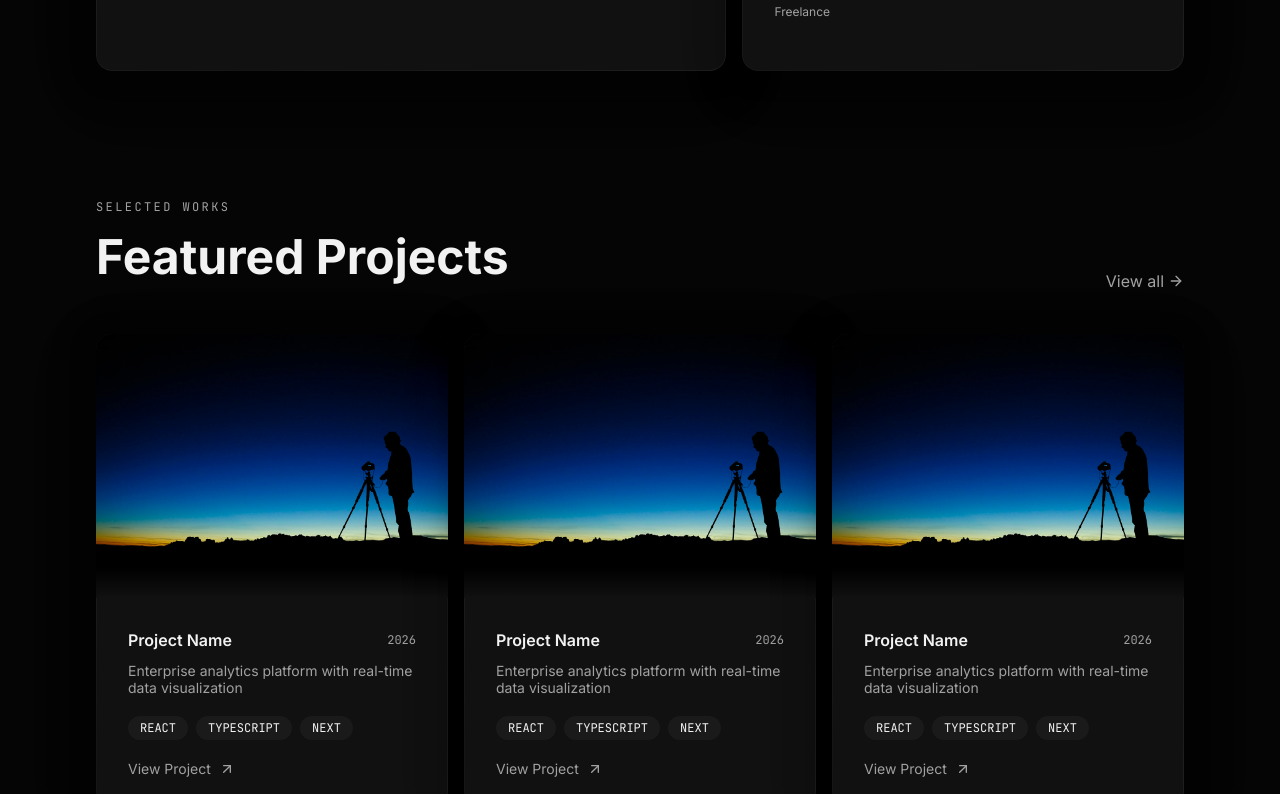
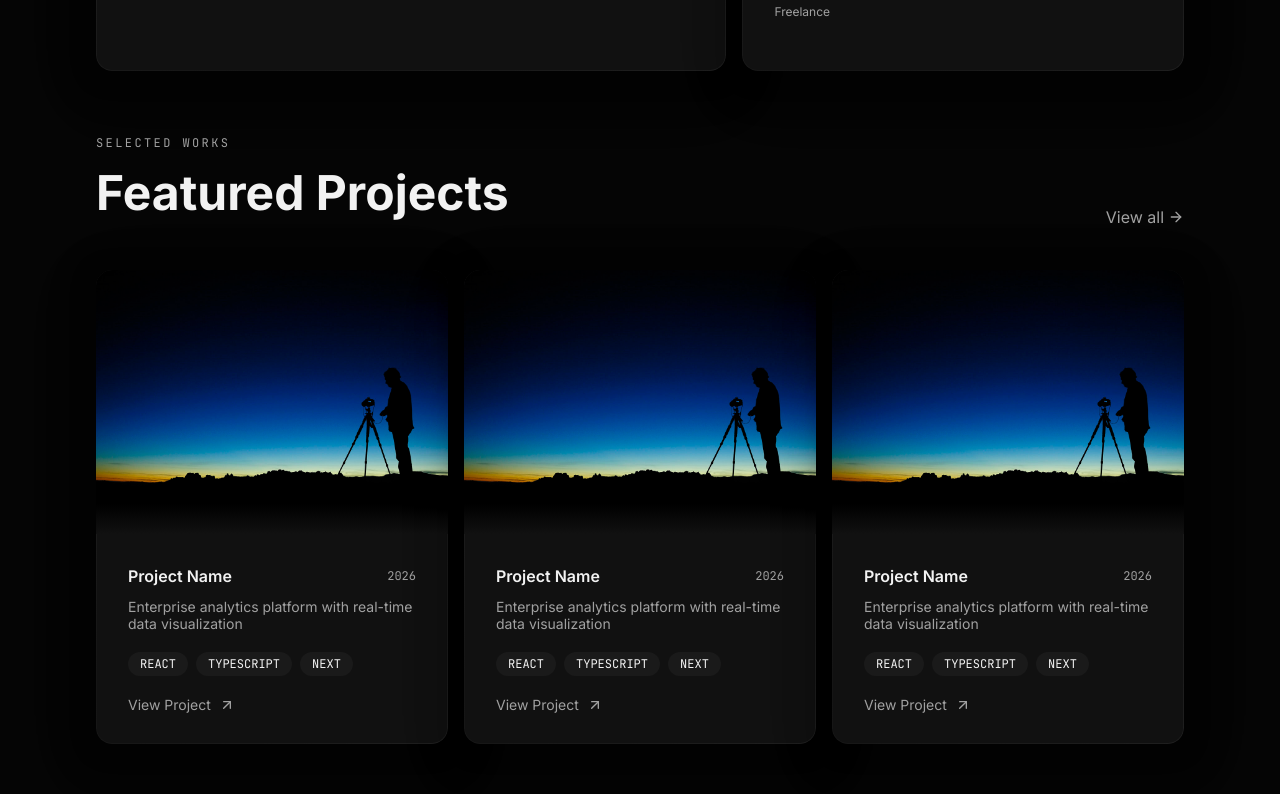
Before and after one commit to ivankalituk/business-card, a React (Vite) app: page / in a window 1280 px wide. Shown: the part 822-1616 px from the top of the page. Built offline with nearby package versions, Linux system fonts and the light colour scheme.

Commit message:
fix[mainPage]: margins and paddings fix

```diff
--- a/src/pages/mainPage/ui/mainInfoBlock.tsx
+++ b/src/pages/mainPage/ui/mainInfoBlock.tsx
@@ -9,7 +9,6 @@ const MainInfoBlock: FC = () => {
     return(
         <div
             className="
-                py-[128px]
                 flex flex-col
             "
         >
--- a/src/pages/mainPage/ui/mainPage.tsx
+++ b/src/pages/mainPage/ui/mainPage.tsx
@@ -3,7 +3,9 @@ import MainWorksBlock from "./mainWorksBlock"
 
 const MainPage = () => {
     return(
-        <div>
+        <div
+            className="pt-[128px] pb-[256px]"
+        >
             <MainInfoBlock />
             <MainWorksBlock />
         </div>
--- a/src/pages/mainPage/ui/mainWorksBlock.tsx
+++ b/src/pages/mainPage/ui/mainWorksBlock.tsx
@@ -6,7 +6,11 @@ import { Link } from "react-router-dom";
 const MainWorksBlock: FC = () => {
     return(
 
-        <div>
+        <div
+            className="
+                mt-[64px]
+            "
+        >
             <div
                 className="
                     text-[12px]
--- a/src/shared/globals.css
+++ b/src/shared/globals.css
@@ -12,7 +12,7 @@
     --color-secondary: #1a1a1a;
     --font-inter: 'Inter', sans-serif;
     --font-mono: 'JetBrains Mono', monospace;
-
+    --size-xl: 16px;
 }
 
 *{
```
